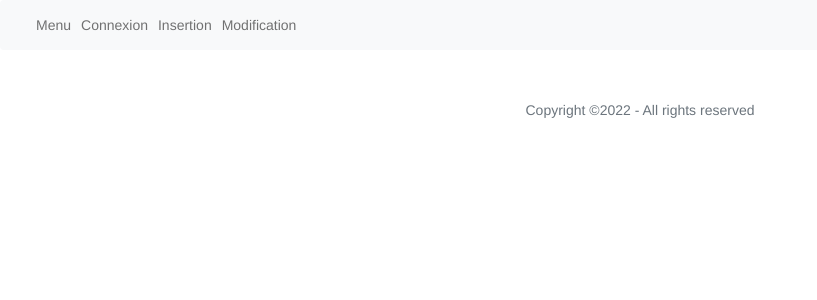
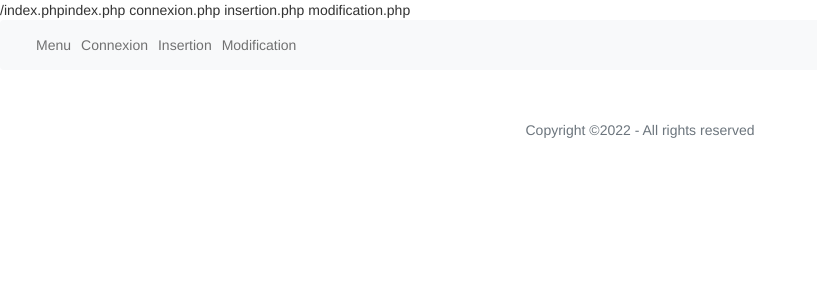
Before and after one commit to Relthdrarxash/Projet-Web, a PHP site: page /index.php in a window 1280 px wide. Shown: the top 300 px of the page, without its empty margins (0-817 px from the left). Run offline with PHP 8.4, Linux system fonts and the light colour scheme.

Commit message:
Update fonctions.php

```diff
--- a/fonctions.php
+++ b/fonctions.php
@@ -10,10 +10,12 @@ function generationMenu($tableauMenu)
     '<div class="container-fluid">'."\n".
     '<div class="collapse navbar-collapse" id="navbarTogglerDemo01">'."\n".
     '<ul class="navbar-nav me-auto mb-2 mb-lg-0">';
+	echo $_SERVER['PHP_SELF'];
     foreach ($tableauMenu as $page) {
         /* On peut ptet s'éviter de faire deux fois le même test si on met le active dans un if
              En mode <a class="nav-link "<?php if ($_SERVER['PHP_SELF'] == $page['url']) echo 'active';?href='{$page['url']}'>{$page['texte']}</a>\n";
             */
+			echo $page['url']."\n";
         if ($_SERVER['PHP_SELF'] == $page['url']) {
             // Ici on mettra le lien en active pour qu'il soit mis en évidence
             $html .= '<a class="nav-link active" aria-current="page"'."href='{$page['url']}'>{$page['texte']}</a>\n";
```
